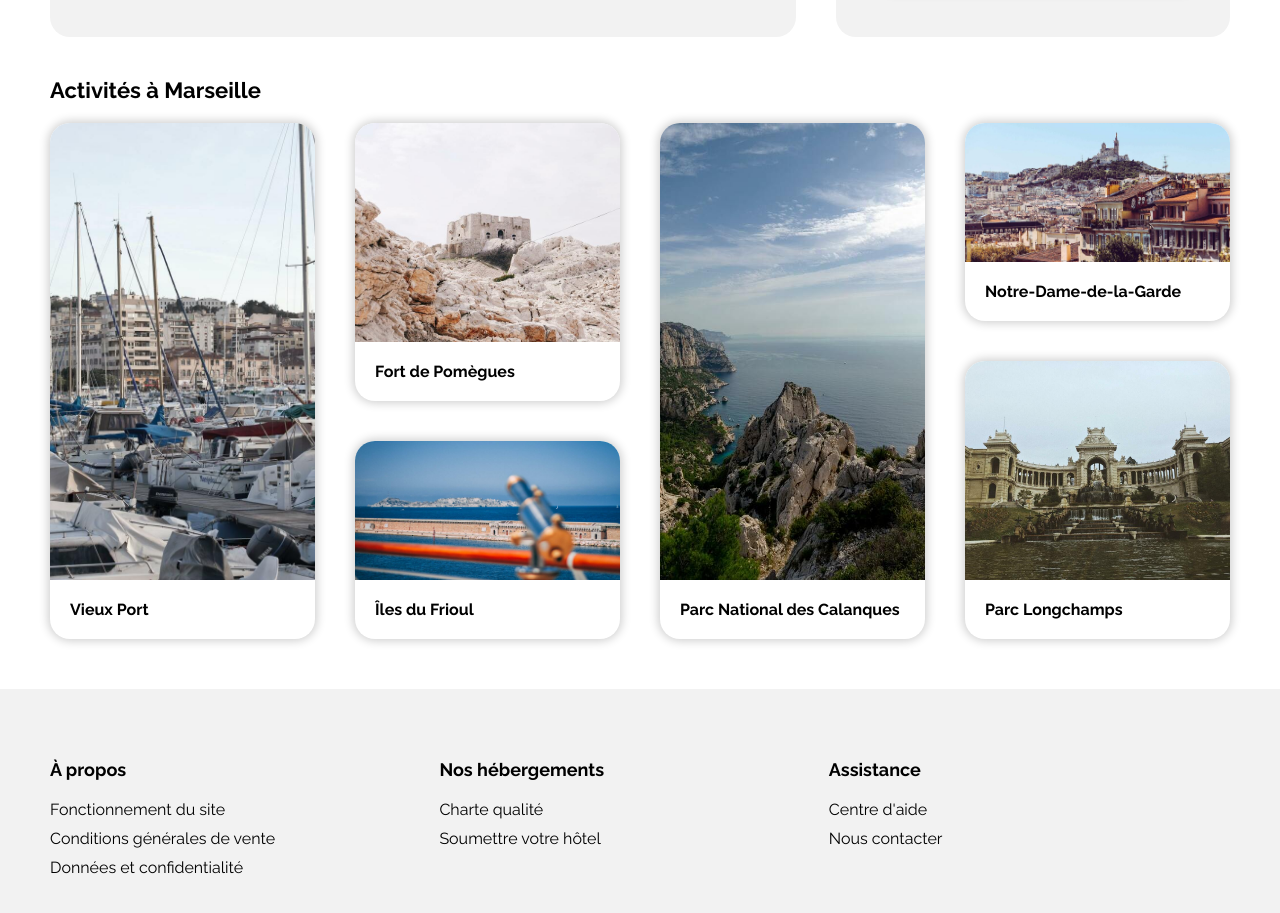
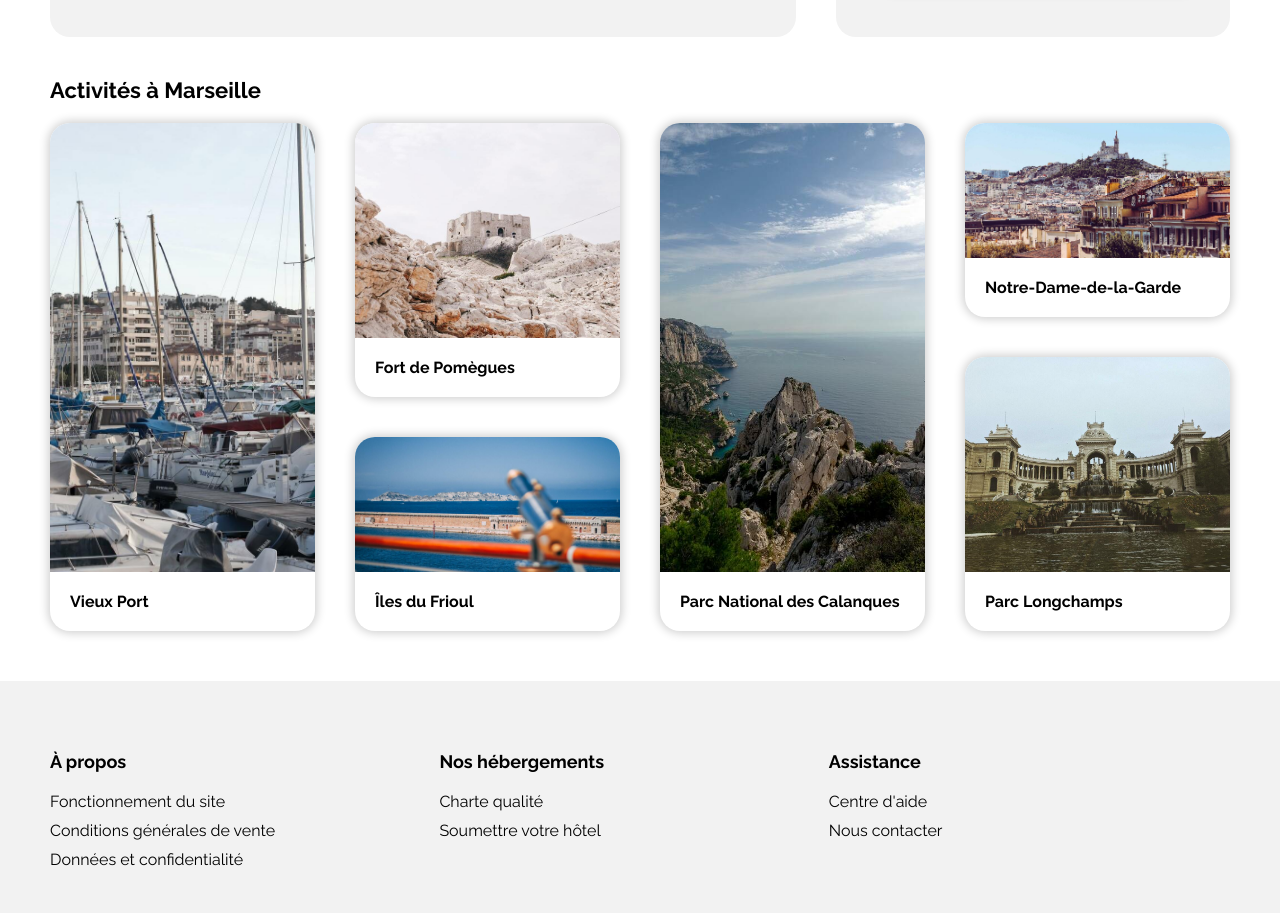
Before and after one commit to TP1-DEV/P2, a plain HTML site: page index.html in a window 1280 px wide. Shown: the part 1093-2006 px from the top of the page. Drawn offline with Linux system fonts and the light colour scheme.

Commit message:
Test Activity

```diff
--- a/css/style.css
+++ b/css/style.css
@@ -593,21 +593,11 @@ input {
     flex-direction: column;
     height: 100%;
   }
-  .activity_box figure {
-    flex-grow: 1;
-  }
   .activity_box_title {
     letter-spacing: unset;
   }
-  .activity_img.test1,
-  .activity_img.test2,
-  .activity_img.test3 {
-    height: 100%;
-  }
-  .activity_img.alt1,
-  .activity_img.alt2,
-  .activity_img.alt3 {
-    min-height: 100%;
+  .activity_img {
+    flex-grow: 1;
   }
 }
 @media screen and (min-width: 1280px) {
--- a/index.html
+++ b/index.html
@@ -304,73 +304,61 @@
           <div class="activity_body">
             <article class="activity_box">
               <a href="">
-                <figure>
                 <img
                   class="activity_img test1"
                   src="images/activity/medium/vp_med.jpg"
                   alt="Photo du Vieux Port de Marseille"
                 />
-                </figure>
                 <h2 class="activity_box_title">Vieux Port</h2>
               </a>
             </article>
             <article class="activity_box">
               <a href="">
-                <figure>
                 <img
                   class="activity_img alt1"
                   src="images/activity/medium/fdp_med.jpg"
                   alt="Photo du Fort de Pomègues"
                 />
-                </figure>
                 <h2 class="activity_box_title">Fort de Pomègues</h2>
               </a>
             </article>
             <article class="activity_box">
               <a href="">
-                <figure>
                 <img
                   class="activity_img alt2"
                   src="images/activity/medium/idf_med.jpg"
                   alt="Photo des Îles du Frioul"
                 />
-                </figure>
                 <h2 class="activity_box_title">Îles du Frioul</h2>
               </a>
             </article>
             <article class="activity_box">
               <a href="">
-                <figure>
                 <img
                   class="activity_img test2"
                   src="images/activity/medium/pndc_med.jpg"
                   alt="Photo du Parc National des Calanques"
                 />
-                </figure>
                 <h2 class="activity_box_title">Parc National des Calanques</h2>
               </a>
             </article>
             <article class="activity_box">
               <a href="">
-                <figure>
                 <img
                   class="activity_img alt3"
                   src="images/activity/medium/ndlg_med.jpg"
                   alt="Photo de Notre-Dame-de-la-Garde"
                 />
-                </figure>
                 <h2 class="activity_box_title">Notre-Dame-de-la-Garde</h2>
               </a>
             </article>
             <article class="activity_box">
               <a href="">
-                <figure>
                 <img
                   class="activity_img test3"
                   src="images/activity/medium/pl_med.jpg"
                   alt="Photo du Parc Longchamps"
                 />
-                </figure>
                 <h2 class="activity_box_title">Parc Longchamps</h2>
               </a>
             </article>
```
Lines whose indentation alone changed are shown as unchanged.
